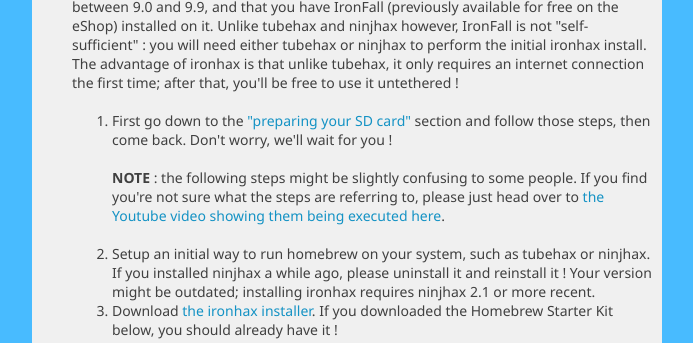
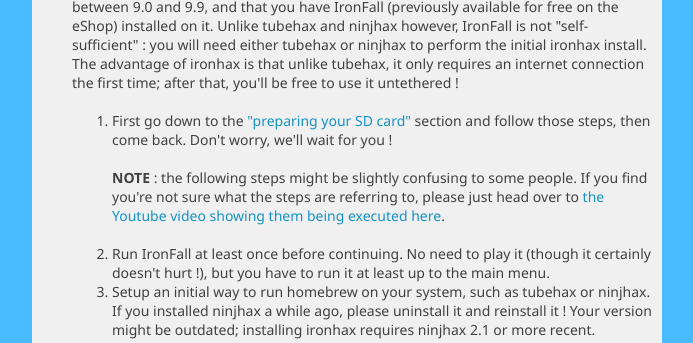
Before and after one commit to smealum/3ds, a plain HTML site: page index.html in a window 1280 px wide. Both pictures are taken after a click on the link "IronFall". Shown: the part 917-1260 px from the top of the page, without its empty margins (293-986 px from the left). Drawn offline with Linux system fonts and the light colour scheme; a web font is replaced by a local one.

Commit message:
Update index.html

```diff
--- a/index.html
+++ b/index.html
@@ -96,6 +96,7 @@
                 <br>
                 <br>
 
+                <li>Run IronFall at least once before continuing. No need to play it (though it certainly doesn't hurt !), but you have to run it at least up to the main menu.</li>
                 <li>Setup an initial way to run homebrew on your system, such as tubehax or ninjhax. If you installed ninjhax a while ago, please uninstall it and reinstall it ! Your version might be outdated; installing ironhax requires ninjhax 2.1 or more recent.</li>
                 <li>Download <a href="http://smealum.github.io/ninjhax2/installer.zip">the ironhax installer</a>. If you downloaded the Homebrew Starter Kit below, you should already have it !</li>
                 <li>Run the ironhax installer and follow the instructions on screen. Make sure your 3DS is connected to the internet for the install !</li>
```
